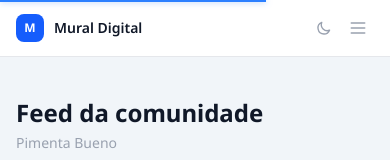
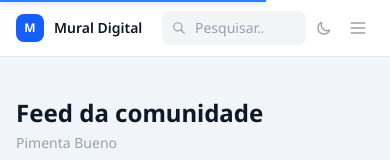
Before and after one commit to LuanBertozzi7/mural-digital, a React (Vite) app in the folder frontend/: page / in a window 390 px wide. Shown: the top 160 px of the page. Built offline with nearby package versions, Linux system fonts and the light colour scheme; no server answers.

Commit message:
feat(frontend): mover SearchBar para a navbar mobile sem precisar abrir o menu

```diff
--- a/frontend/src/components/Header.jsx
+++ b/frontend/src/components/Header.jsx
@@ -257,8 +257,11 @@ export default function Header() {
           <DarkToggle />
         </nav>
 
-        {/* Mobile: dark toggle + hamburger */}
+        {/* Mobile: search + dark toggle + hamburger */}
         <div className="flex items-center gap-1 md:hidden">
+          <div className="w-36 sm:w-48">
+            <SearchBar />
+          </div>
           {isLoggedIn() && <Avatar user={user} size="sm" />}
           <DarkToggle />
           <button
@@ -284,7 +287,6 @@ export default function Header() {
       {/* Mobile menu dropdown */}
       {menuOpen && (
         <nav id="mobile-menu" className="md:hidden border-t border-gray-200 dark:border-gray-800 bg-white dark:bg-gray-900 px-4 py-3 flex flex-col gap-2 animate-slide-down">
-          <SearchBar />
           <NavLink to="/" onClick={closeMenu}>Feed</NavLink>
           <NavLink to="/submit" onClick={closeMenu}>Publicar</NavLink>
           {isLoggedIn() ? (
```
